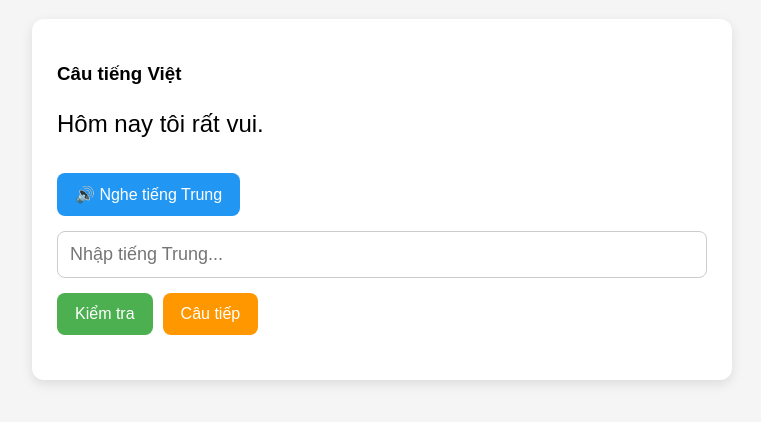
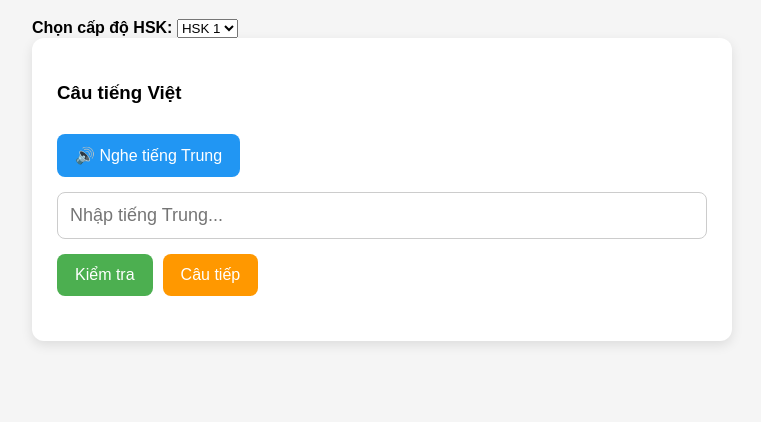
Before and after one commit to biithresh1000-collab/htt, a plain HTML site: page index.html in a window 1280 px wide. Shown: the part 122-544 px from the top of the page, without its empty margins (258-1019 px from the left). Drawn offline with Linux system fonts and the light colour scheme.

Commit message:
Add HSK selector

```diff
--- a/index.html
+++ b/index.html
@@ -12,13 +12,22 @@
 
     <h1>📖 Luyện tiếng Trung</h1>
 
+    <label><b>Chọn cấp độ HSK:</b></label>
+
+    <select id="level">
+        <option value="hsk1.json">HSK 1</option>
+        <option value="hsk2.json">HSK 2</option>
+        <option value="hsk3.json">HSK 3</option>
+        <option value="hsk4.json">HSK 4</option>
+        <option value="hsk5.json">HSK 5</option>
+        <option value="hsk6.json">HSK 6</option>
+    </select>
+
     <div class="card">
 
         <h3>Câu tiếng Việt</h3>
 
-        <p id="vietnamese">
-            Hôm nay tôi rất vui.
-        </p>
+        <p id="vietnamese"></p>
 
         <button id="listenBtn">
             🔊 Nghe tiếng Trung
```
